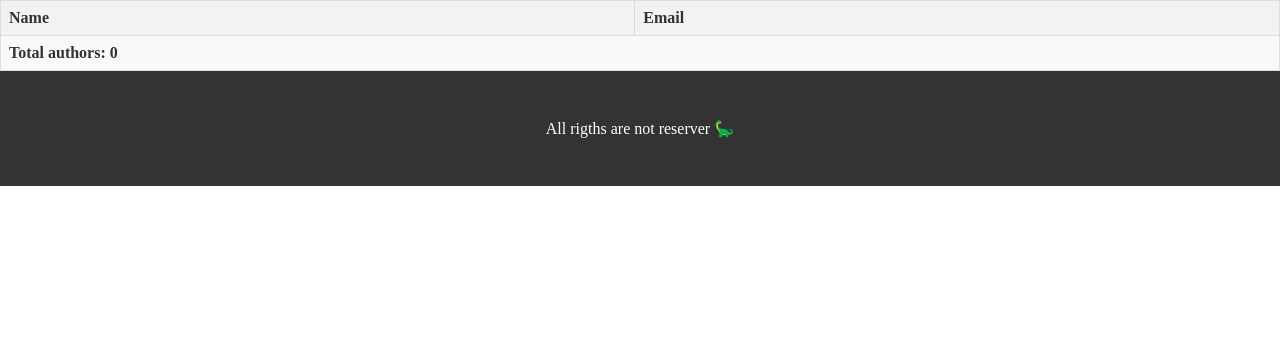
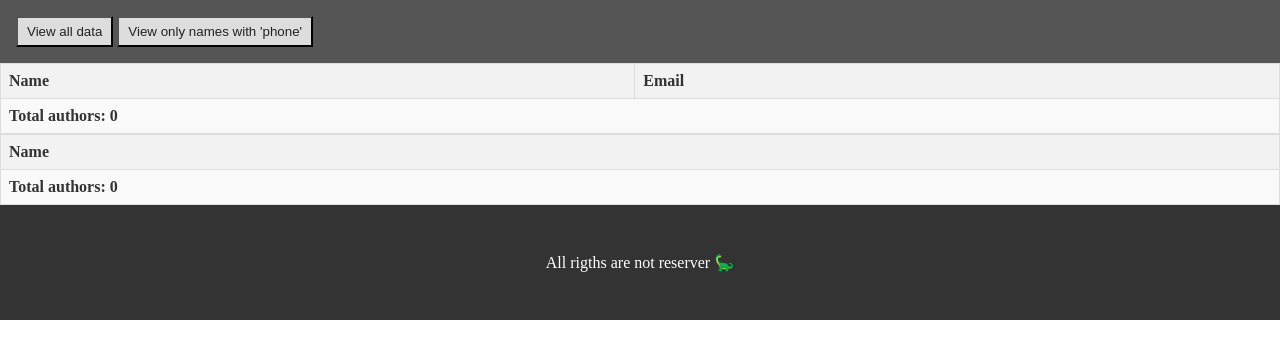
Before and after one commit to seiziN00/learning-django, a Django app: template my_blog/templates/post/queries.html in a window 1280 px wide. Shown: the part 58-417 px from the top of the page. Run offline with Django 5.2, Linux system fonts and the light colour scheme; the template is opened without the code that fills it, so the values that code supplies are empty.

Commit message:
view: update

```diff
--- a/my_blog/post/urls.py
+++ b/my_blog/post/urls.py
@@ -3,5 +3,6 @@ from . import views
 
 
 urlpatterns = [
-    path('queries/', views.queries, name="queries")
+    path('queries/', views.queries, name="queries"),
+    path('update/', views.update, name="update")
 ]
--- /dev/null
+++ b/my_blog/static/script.js
@@ -0,0 +1,15 @@
+const authorNameEmail = document.querySelector('#author-name-email');
+const authorYes = document.querySelector('#author-yes');
+
+const allDataButton = document.querySelector('#all-data');
+const yesNamesButton = document.querySelector('#yes-names');
+
+allDataButton.addEventListener('click', () => {
+  authorNameEmail.style.display = 'block';
+  authorYes.style.display = 'none';
+})
+
+yesNamesButton.addEventListener('click', () => {
+  authorNameEmail.style.display = 'none';
+  authorYes.style.display = 'block';
+})
--- a/my_blog/static/style.css
+++ b/my_blog/static/style.css
@@ -29,6 +29,24 @@ nav ul li a:hover {
   text-decoration: underline;
 }
 
+.buttons-container {
+  background-color: #555;
+  padding: 1rem;
+}
+
+.buttons-container button {
+  padding: 6px 9px;
+  color: #222;
+  background-color: #ddd;
+  cursor: pointer;
+  transition: color .3s ease, background-color .3s ease;
+}
+
+.buttons-container button:hover {
+  color: #000;
+  background-color: #fff;
+}
+
 table {
   width: 100%;
   border-collapse: collapse;
--- a/my_blog/templates/layout/base.html
+++ b/my_blog/templates/layout/base.html
@@ -25,6 +25,7 @@
   <footer>
     <p>All rigths are not reserver 🦕</p>
   </footer>
+  <script src="{% static 'script.js' %}"></script>
 </body>
 
 </html>
--- a/my_blog/templates/post/queries.html
+++ b/my_blog/templates/post/queries.html
@@ -3,7 +3,11 @@
 {% block title %}Queries{% endblock %}
 
 {% block content %}
-  <table>
+<div class="buttons-container">
+  <button id="all-data">View all data</button>
+  <button id="yes-names">View only names with 'phone'</button>
+</div>
+<table id="author-name-email">
   <thead>
     <tr>
       <td>Name</td>
@@ -24,4 +28,24 @@
     </tr>
   </tfoot>
 </table>
-{% endblock  %}
+
+<table id="author-yes">
+  <thead>
+    <tr>
+      <td>Name</td>
+    </tr>
+  </thead>
+  <tbody>
+    {% for w in word %}
+    <tr>
+      <td>{{ w.name }}</td>
+    </tr>
+    {% endfor %}
+  </tbody>
+  <tfoot>
+    <tr>
+      <td>Total authors: {{ word|length }}</td>
+    </tr>
+  </tfoot>
+</table>
+{% endblock %}
```
Also changed, not shown: my_blog/post/views.py (+12 -2 lines). Lines whose indentation alone changed are shown as unchanged.
